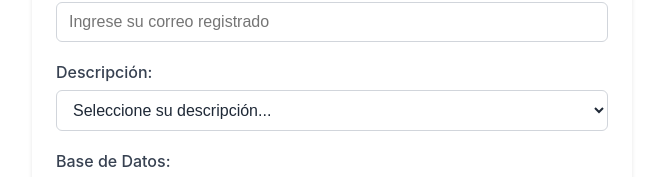
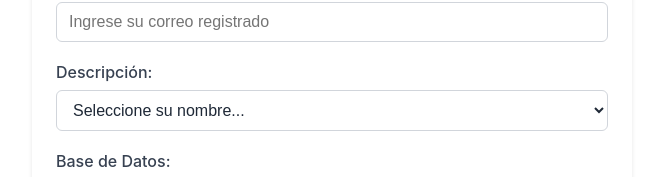
Before and after one commit to luiguilms/desbloqueo_cuentas_bd, a React app in the folder frontend-react/: page / in a window 1280 px wide. Shown: the part 305-482 px from the top of the page, without its empty margins (308-971 px from the left). Built offline with nearby package versions, Linux system fonts and the light colour scheme.

Commit message:
cambiar texto de opción en el selector de descripción a "Seleccione su nombre..."

```diff
--- a/frontend-react/src/components/UnlockForm.js
+++ b/frontend-react/src/components/UnlockForm.js
@@ -276,7 +276,7 @@ function UnlockForm() {
               required
               disabled={inputError !== ""}
             >
-              <option value="">Seleccione su descripción...</option>
+              <option value="">Seleccione su nombre...</option>
               {descOptions.map((desc, index) => (
                 <option key={index} value={desc}>
                   {desc}
```
